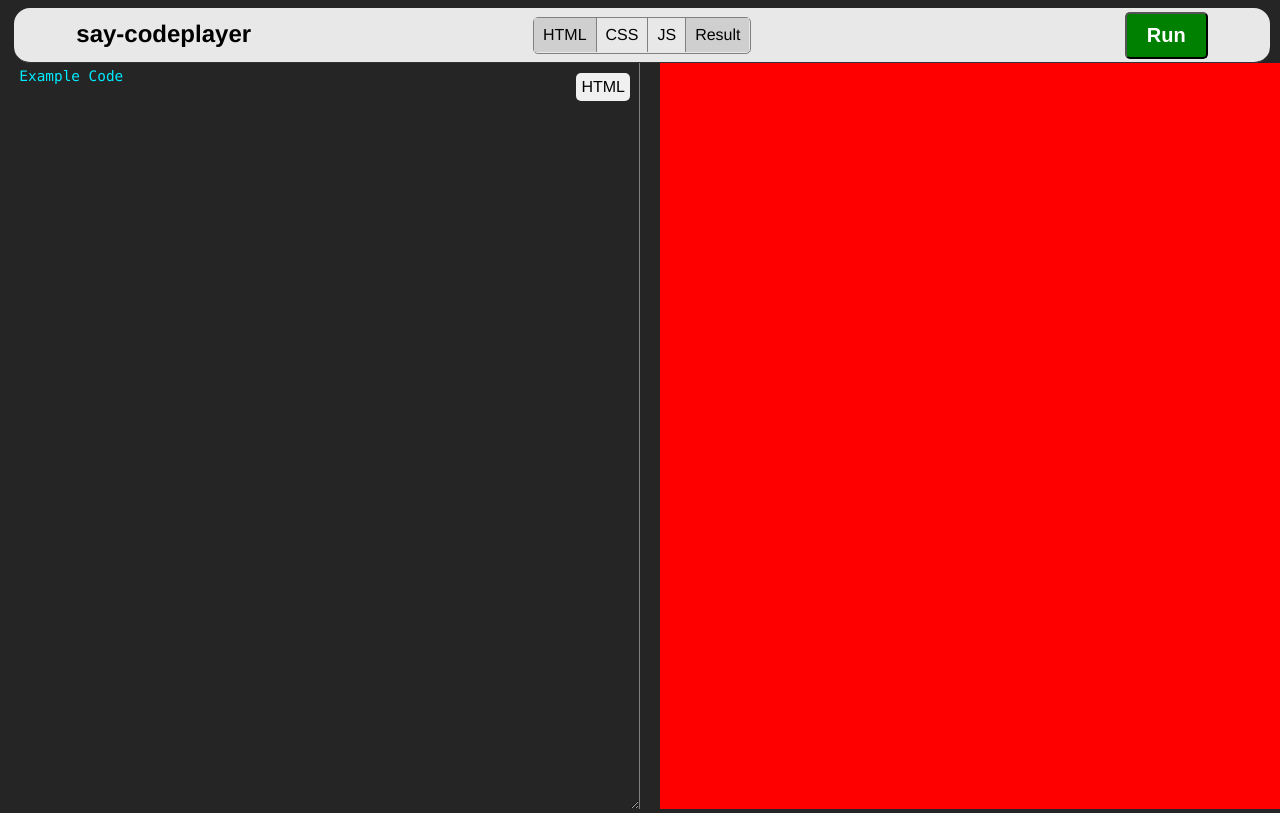
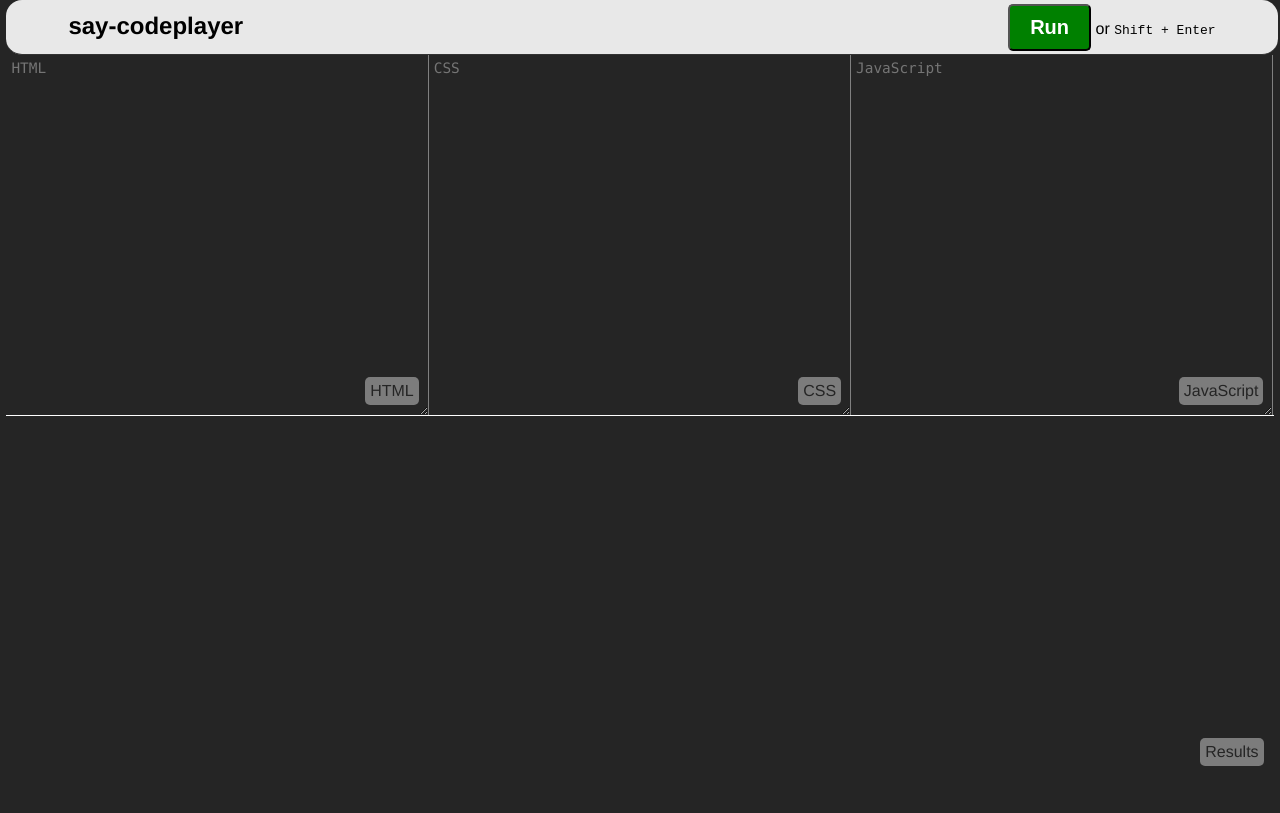
Before and after one commit to sayhelloelijah/say-codeplayer, a plain HTML site: page index.html in a window 1280 px wide. Drawn offline with Linux system fonts and the light colour scheme.

Commit message:
Closes #2: Submits code with shortcut Shift+Enter

```diff
--- a/app.css
+++ b/app.css
@@ -1,5 +1,11 @@
 @charset "utf-8";
 /* CSS Document */
+body, html {
+	width: 100%;
+	height: 100%;
+	margin: 0;
+	padding: 0;
+}
 body {
 	font-family: "HelveticaNeue-Light", "Helvetica Neue Light", "Helvetica Neue", Helvetica, Arial, "Lucida Grande", sans-serif;
 	font-weight: 300;
@@ -7,10 +13,20 @@
 }
 .codeplayer {
 	width: 99%;
+	height: 100%;
 	margin: 0 auto;
+	max-width: 100%;
 	padding: 0;
 }
-.clear {clear:both;}
+.codeplayer__row {
+	height: 45%;
+}
+.codeplayer__row:after {
+	clear: both;
+	content: '';
+	display: table;
+}
+
 .codeplayer__nav {
 	width: 100%;
 	height: 50px;
@@ -72,7 +88,7 @@
 }
 .codeplayer__player {
 	height: 100%;
-	width: 50%;
+	width: 33.33%;
 	position: relative;
 	float: left;
 }
@@ -87,29 +103,26 @@
 	padding: 5px;
 	color: #00EBFF;
 	background-color: transparent;
+	overflow-wrap: unset;
 }
 .codeplayer__label {
 	position: absolute;
 	right: 10px;
-	top: 10px;
+	bottom: 10px;
 	border-radius: 5px;
-	background-color: #f0f0f0;
+	background-color: rgba(255, 255, 255, .4);
+	color: #252525;
 	padding: 5px;
-}
-#CSSContainer,
-#JSContainer {
-	display: none;
 }
 iframe {
 	height: 100%;
 	position: relative;
-	left: 20px;
 	width: 100%;
 	border: none;
 }
-.codeplayer__results {
-		border: 0;
+.codeplayer__player-results {
+	border: 0;
+	border-top: 1px solid #fff;
+	position: relative;
+	height: 100%;
 }
-.codeplayer__results-frame {
-	background: red;
-}
--- a/app.js
+++ b/app.js
@@ -7,40 +7,7 @@
 	const windowHeight = window.innerHeight;
 	const headerHeight = header.clientHeight;
 	const runButton = document.querySelector('#runButton');
-	const iframe = document.querySelector('.codeplayer__results');
-
-	// Style Elements
-	playerContainers.forEach(container => {
-		container.style.height = `${windowHeight - headerHeight}px`;
-	});
-
-	// Event Listeners
-	playerToggles.forEach(toggle => {
-		toggle.addEventListener('click', (e) => {
-			toggle.classList.toggle('codeplayer__toggle--selected');
-			let activeDiv = toggle.innerHTML;
-
-			if (document.getElementById(`${activeDiv}Container`).style.display === 'block') {
-				document.getElementById(`${activeDiv}Container`).style.display = 'none';
-
-			} else {
-				document.getElementById(`${activeDiv}Container`).style.display = 'block';
-			}
-
-			let showing = Array.from(document.querySelectorAll('.codeplayer__player'));
-			showing = showing.filter((el) => {
-				if(el.style.display !== "none" || '') {
-					return (el.style.display !== 'none');
-				}
-			}).length;
-			let width = 100/showing;
-
-			playerContainers.forEach(container => {
-				container.style.width = `${width}%`;
-			});
-			iframe.style.width = `${width}%`;
-		})
-	});
+	const iframe = document.querySelector('.codeplayer__results-frame');
 
 	// Update iframe upon clicking the run button
 	runButton.addEventListener('click', () => {
@@ -63,4 +30,13 @@
 		doc.writeln(result);
 		doc.close();
 	});
+
+	playerContainers.forEach(container => {
+		container.addEventListener('keyup', (e) => {
+			if (e.shiftKey && e.key == "Enter") {
+				runButton.click();
+				e.preventDefault();
+			}
+		})
+	});
 });
--- a/index.html
+++ b/index.html
@@ -10,30 +10,29 @@
 		<header class="codeplayer__nav">
     		<h1>say-codeplayer</h1>
             <div class="codeplayer__button-container">
-            	<button class="codeplayer__button" id="runButton">Run</button>
+                <button class="codeplayer__button" id="runButton">Run</button> or
+                <code>Shift + Enter</code>
             </div>
-            <nav class="codeplayer__toggles">
-            	<li class="codeplayer__toggle codeplayer__toggle--selected">HTML</li>
-                <li class="codeplayer__toggle">CSS</li>
-                <li class="codeplayer__toggle">JS</li>
-                <li class="codeplayer__toggle codeplayer__toggle--selected last">Result</li>
-            </nav>
         </header>
+        <div class="codeplayer__row">
             <div class="codeplayer__player" id="HTMLContainer">
                 <div class="codeplayer__label">HTML</div>
-        	<textarea id="htmlCode">Example Code</textarea>
+                <textarea id="htmlCode" placeholder="HTML"></textarea>
             </div>
             <div class="codeplayer__player" id="CSSContainer">
                 <div class="codeplayer__label">CSS</div>
-        	<textarea id="cssCode">Example Code</textarea>
+                <textarea id="cssCode" placeholder="CSS"></textarea>
             </div>
             <div class="codeplayer__player" id="JSContainer">
-        	<div class="codeplayer__label">JS</div>
-        	<textarea id="jsCode">Example Code</textarea>
+                <div class="codeplayer__label">JavaScript</div>
+                <textarea id="jsCode" placeholder="JavaScript"></textarea>
             </div>
-        <div class="codeplayer__player codeplayer__results" id="ResultsContainer">
+        </div>
+        <div class="codeplayer__row">
+            <div class="codeplayer__player-results" id="ResultsContainer">
                 <div class="codeplayer__label">Results</div>
                 <iframe class="codeplayer__results-frame"></iframe>
+            </div>
         </div>
 	</div>
     <script src="app.js" type="text/javascript"></script>
```
Lines whose indentation alone changed are shown as unchanged.
